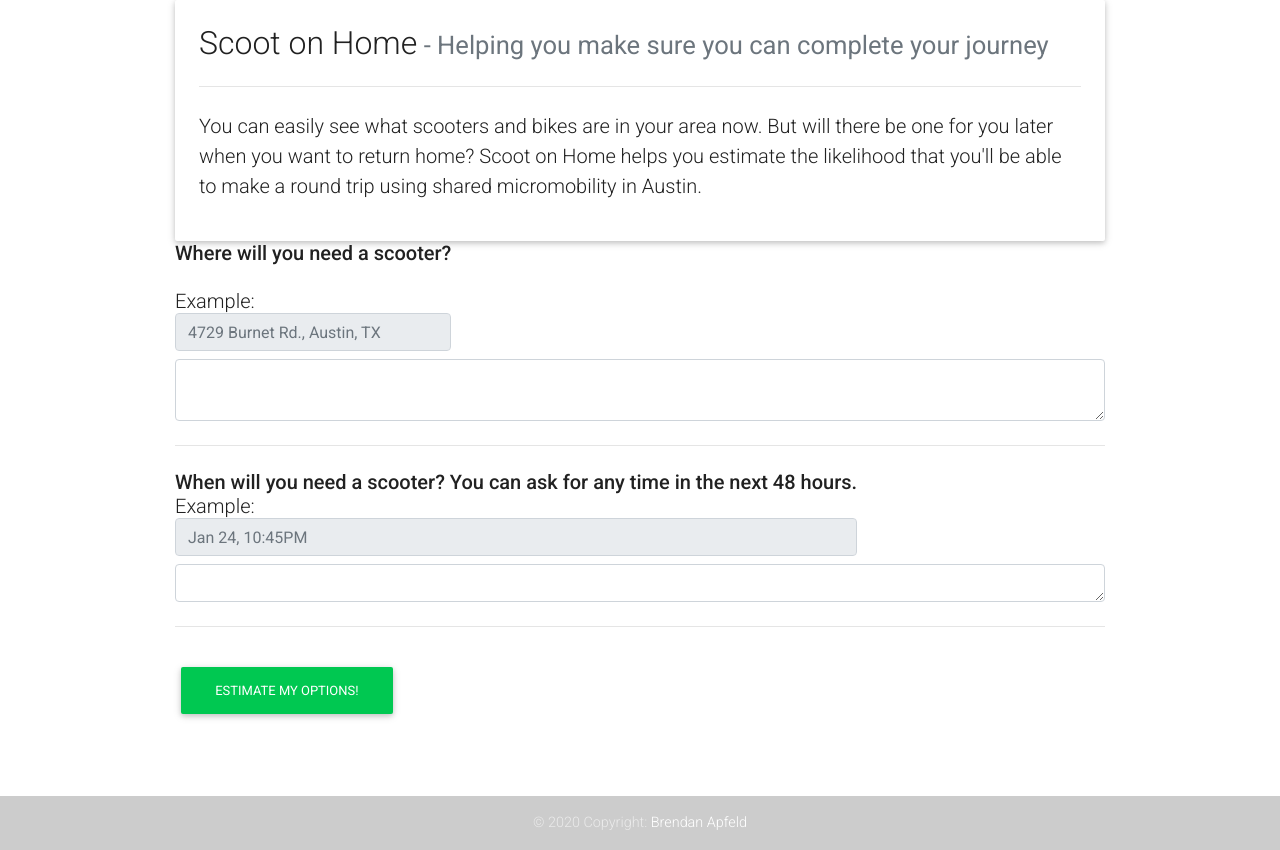
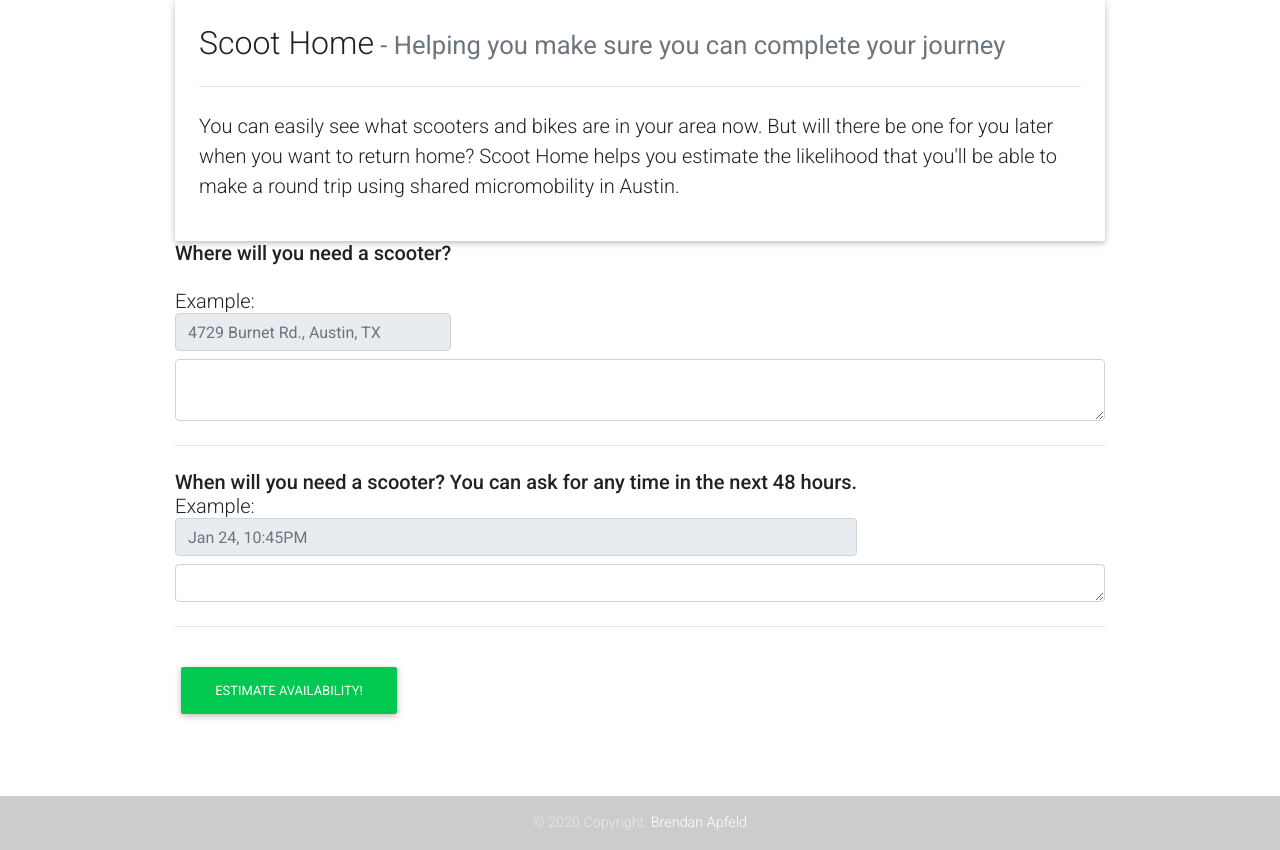
Before and after one commit to bapfeld/scoothome, a Flask app: page / in a window 1280 px wide. Run offline with Flask 2, Linux system fonts and the light colour scheme; parts of the project's set-up code (start-up, migrations or seed data) failed here and were passed over; some libraries are stand-ins or nearby versions.

Commit message:
change to scoot home (no on) and edit button text

```diff
--- a/app/templates/index.html
+++ b/app/templates/index.html
@@ -19,15 +19,15 @@
 
 
         <!-- <link href="../static/cover.css" rel="stylesheet"> -->
-        <title>Scoot on Home!</title>
+        <title>Scoot Home!</title>
     </head>
     <body>
         <!-- Page Content -->
         <div class="text-dark container col-9">
             <!-- Jumbotron Header -->
             <header class=" jumbotron jumbotron-fluid my-0 p-4">
-                <h2 class="strong">Scoot on Home<span class="small text-muted"> - Helping you make sure you can complete your journey</span></h2><hr class="my-4">
-                <p class="lead">You can easily see what scooters and bikes are in your area now. But will there be one for you later when you want to return home? Scoot on Home helps you estimate the likelihood that you'll be able to make a round trip using shared micromobility in Austin.</p>
+                <h2 class="strong">Scoot Home<span class="small text-muted"> - Helping you make sure you can complete your journey</span></h2><hr class="my-4">
+                <p class="lead">You can easily see what scooters and bikes are in your area now. But will there be one for you later when you want to return home? Scoot Home helps you estimate the likelihood that you'll be able to make a round trip using shared micromobility in Austin.</p>
             </header>
             <!-- Page Features -->
             {% if error %}
@@ -48,7 +48,7 @@
                         <textarea rows="1" class="form-control" name="time" id="time"></textarea></div>
                 <hr class="my-4">
 
-                <button type="submit" class="mt-3 mb-1 btn btn-success">Estimate my options!</button>
+                <button type="submit" class="mt-3 mb-1 btn btn-success">Estimate availability!</button>
             </form>
         </div>
         <footer class="page-footer font-small">
```
